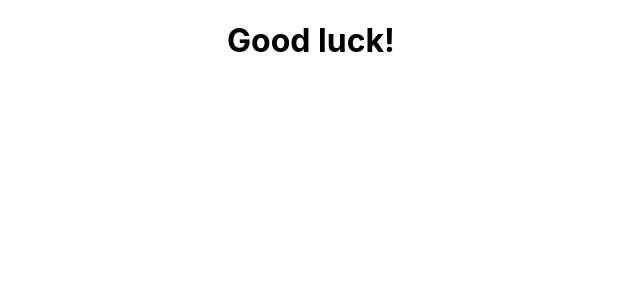
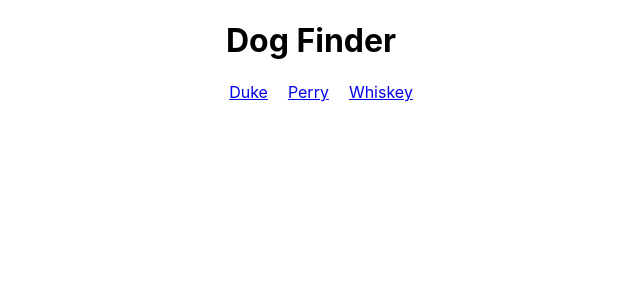
Before and after one commit to Tichin/dog-finder, a React (Create React App) app: page /dogs/1 in a window 1280 px wide. Shown: the top 300 px of the page, without its empty margins (329-969 px from the left). Built offline with nearby package versions, Linux system fonts and the light colour scheme; data requests are answered from the project's data file; the HTML template or start-up script is replaced by a standard one.

Commit message:
WIP fetch dogs

```diff
--- a/src/App.js
+++ b/src/App.js
@@ -1,9 +1,53 @@
 import './App.css';
+import axios from 'axios';
+import Nav from './Nav';
+import RouteList from './RouteList';
+import { BrowserRouter } from 'react-router-dom';
+import React, { useState } from 'react';
+
+// import dukeImage from '../public/duke.jpg';
+// import perryImage from '../public/perry.jpg';
+// import whiskeyImage from '../public/whiskey.jpg';
+
+
+// const DEFAULT_DOGS = [{
+//   id: 1,
+//   name: 'Duke',
+//   img: '../public/duke.jpg'
+// }, {
+//   id: 2,
+//   name: 'Perry',
+//   img: '../public/perry.jpg'
+// }, {
+//   id: 3,
+//   name: 'Whiskey',
+//   img: '../public/whiskey.jpg'
+// }];
+
+// const DEFAULT_DOGS_NAMES = ['Duke', 'Perry', 'Whiskey'];
 
 function App() {
+
+
+  const [dogs, setDogs] = useState({});
+
+  async function getDogs() {
+
+    const result = await axios.get('http://localhost:5001/dogs');
+
+    console.log('result.data =', result.data);
+
+  }
+
+  getDogs();
+
   return (
     <div className="App">
-      <h1>Good luck!</h1>
+      <h1>Dog Finder</h1>
+      <BrowserRouter>
+        <Nav />
+        <RouteList />
+      </BrowserRouter>
     </div>
   );
 }
--- /dev/null
+++ b/src/DogDetails.js
@@ -0,0 +1,11 @@
+import React from 'react';
+
+function DogDetails() {
+  return (
+    <div>
+
+    </div>
+  );
+}
+
+export default DogDetails;
--- /dev/null
+++ b/src/DogList.js
@@ -0,0 +1,11 @@
+import React from 'react';
+
+function DogList() {
+  return (
+    <div>
+
+    </div>
+  );
+}
+
+export default DogList;
--- /dev/null
+++ b/src/Nav.css
@@ -0,0 +1,9 @@
+.Nav{
+  display: flex;
+  align-items: center;
+  justify-content: center;
+}
+.Nav-link{
+
+  margin-left: 20px;
+}
--- /dev/null
+++ b/src/Nav.js
@@ -0,0 +1,21 @@
+import React from 'react';
+import { Link } from 'react-router-dom';
+import './Nav.css';
+
+const DEFAULT_DOGS_NAMES = ['Duke', 'Perry', 'Whiskey'];
+
+
+function Nav({ dogsNames = DEFAULT_DOGS_NAMES }) {
+  return (
+    <div className='Nav'>
+      {dogsNames.map((dogName, index) =>
+        <Link
+          className='Nav-link'
+          key={index}>
+          {dogName}
+        </Link>)}
+    </div>
+  );
+}
+
+export default Nav;
--- /dev/null
+++ b/src/RouteList.js
@@ -0,0 +1,15 @@
+import React from 'react';
+import { Routes, Route } from 'react-router-dom';
+import DogList from './DogList';
+import DogDetails from './DogDetails';
+
+function RouteList() {
+  return (
+    <Routes>
+      <Route element={<DogList />} path="/" />
+      <Route element={<DogDetails />} path="/dogs/:name" />
+    </Routes>
+  );
+}
+
+export default RouteList;
```
